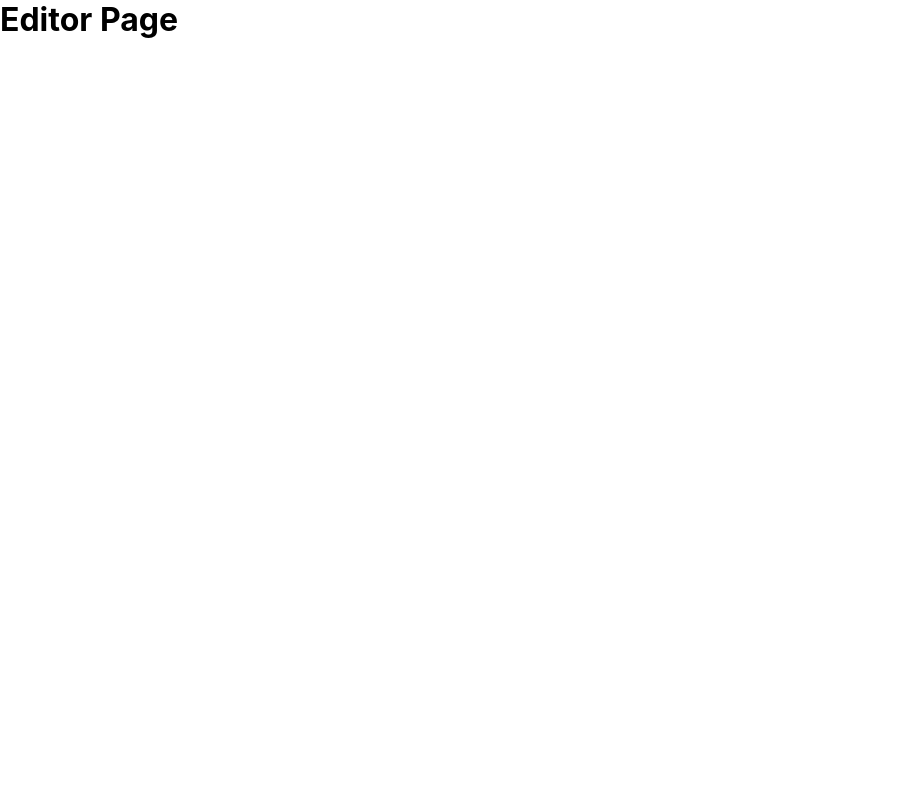
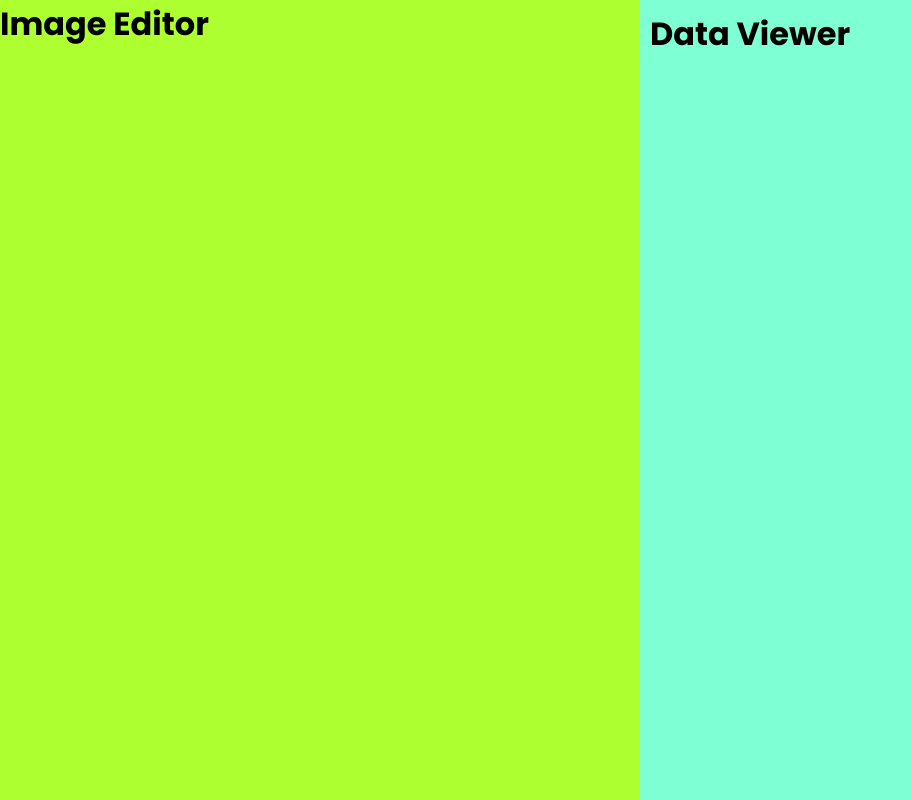
Before and after one commit to team-Hell0W0rld/data-extraction, a React (Create React App) app in the folder app_ui/: page /editor in a window 1280 px wide. Shown: the whole page, without its empty margins (0-911 px from the left). Built offline with nearby package versions, Linux system fonts and the light colour scheme.

Commit message:
added editor page component

```diff
--- a/app_ui/src/App.css
+++ /dev/null
@@ -1,38 +0,0 @@
-.App {
-  text-align: center;
-}
-
-.App-logo {
-  height: 40vmin;
-  pointer-events: none;
-}
-
-@media (prefers-reduced-motion: no-preference) {
-  .App-logo {
-    animation: App-logo-spin infinite 20s linear;
-  }
-}
-
-.App-header {
-  background-color: #282c34;
-  min-height: 100vh;
-  display: flex;
-  flex-direction: column;
-  align-items: center;
-  justify-content: center;
-  font-size: calc(10px + 2vmin);
-  color: white;
-}
-
-.App-link {
-  color: #61dafb;
-}
-
-@keyframes App-logo-spin {
-  from {
-    transform: rotate(0deg);
-  }
-  to {
-    transform: rotate(360deg);
-  }
-}
--- a/app_ui/src/App.js
+++ b/app_ui/src/App.js
@@ -1,6 +1,3 @@
-import logo from './logo.svg';
-import './App.css';
-
 import {Routes, Route} from 'react-router-dom'
 import Editor from './pages/Editor/Editor';
 
--- /dev/null
+++ b/app_ui/src/components/EditorComponenet/DataViewer/DataViewer.jsx
@@ -0,0 +1,11 @@
+import styles from './DataViewer.module.css';
+
+const DataViewer = () => {
+    return (
+        <div className={styles.DataViewer}>
+            <h1>Data Viewer</h1>
+        </div>
+    )
+}
+
+export default DataViewer;
--- /dev/null
+++ b/app_ui/src/components/EditorComponenet/DataViewer/DataViewer.module.css
@@ -0,0 +1,6 @@
+.DataViewer{
+    height: 100%;
+    width: 50%;
+    background-color: aquamarine;
+    padding: 10px;
+}
--- /dev/null
+++ b/app_ui/src/components/EditorComponenet/ImageEditor/ImageEditor.jsx
@@ -0,0 +1,11 @@
+import styles from "./ImageEditor.module.css";
+
+const ImageEditor = () => {
+  return (
+    <div className={styles.ImageEditor}>
+      <h1>Image Editor</h1>
+    </div>
+  );
+};
+
+export default ImageEditor;
--- /dev/null
+++ b/app_ui/src/components/EditorComponenet/ImageEditor/ImageEditor.module.css
@@ -0,0 +1,5 @@
+.ImageEditor{
+    height: 100%;
+    width: 50%;
+    background-color: greenyellow;
+}
--- a/app_ui/src/index.css
+++ b/app_ui/src/index.css
@@ -1,19 +1,8 @@
+@import url('https://fonts.googleapis.com/css2?family=Playfair+Display:wght@400;500;700&family=Poppins:ital,wght@0,100;0,200;0,300;0,400;0,500;0,600;0,700;0,800;0,900;1,100;1,200;1,300;1,400;1,500;1,600;1,700;1,800;1,900&display=swap');
+
 *{
   box-sizing: border-box;
   margin: 0px;
   padding: 0px;
+  font-family: "Poppins";
 }
-
-body {
-  margin: 0;
-  font-family: -apple-system, BlinkMacSystemFont, 'Segoe UI', 'Roboto', 'Oxygen',
-    'Ubuntu', 'Cantarell', 'Fira Sans', 'Droid Sans', 'Helvetica Neue',
-    sans-serif;
-  -webkit-font-smoothing: antialiased;
-  -moz-osx-font-smoothing: grayscale;
-}
-
-code {
-  font-family: source-code-pro, Menlo, Monaco, Consolas, 'Courier New',
-    monospace;
-}
--- a/app_ui/src/index.js
+++ b/app_ui/src/index.js
@@ -1,17 +1,15 @@
-import React from 'react';
-import ReactDOM from 'react-dom/client';
-import './index.css';
-import App from './App';
-import reportWebVitals from './reportWebVitals';
-import {BrowserRouter as Router} from 'react-router-dom'
+import React from "react";
+import ReactDOM from "react-dom/client";
+import "./index.css";
+import App from "./App";
+import reportWebVitals from "./reportWebVitals";
+import { BrowserRouter as Router } from "react-router-dom";
 
-const root = ReactDOM.createRoot(document.getElementById('root'));
+const root = ReactDOM.createRoot(document.getElementById("root"));
 root.render(
-  <React.StrictMode>
-    <Router>
-      <App />
-    </Router>
-  </React.StrictMode>
+  <Router>
+    <App />
+  </Router>
 );
 
 // If you want to start measuring performance in your app, pass a function
--- a/app_ui/src/pages/Editor/Editor.jsx
+++ b/app_ui/src/pages/Editor/Editor.jsx
@@ -1,8 +1,13 @@
-
+import ImageEditor from '../../components/EditorComponenet/ImageEditor/ImageEditor';
+import DataViewer from '../../components/EditorComponenet/DataViewer/DataViewer';
+import styles from './Editor.module.css';
 
 const Editor = () => {
     return (
-        <h1>Editor Page</h1>
+        <div className={styles.Main}>
+            <ImageEditor />
+            <DataViewer />
+        </div>
     )
 }
 
--- a/app_ui/src/pages/Editor/Editor.module.css
+++ b/app_ui/src/pages/Editor/Editor.module.css
@@ -0,0 +1,7 @@
+.Main{
+    height: 100vh;
+    width: 100vw;
+    background-color: grey;
+    display: flex;
+    flex-direction: row;
+}
```
